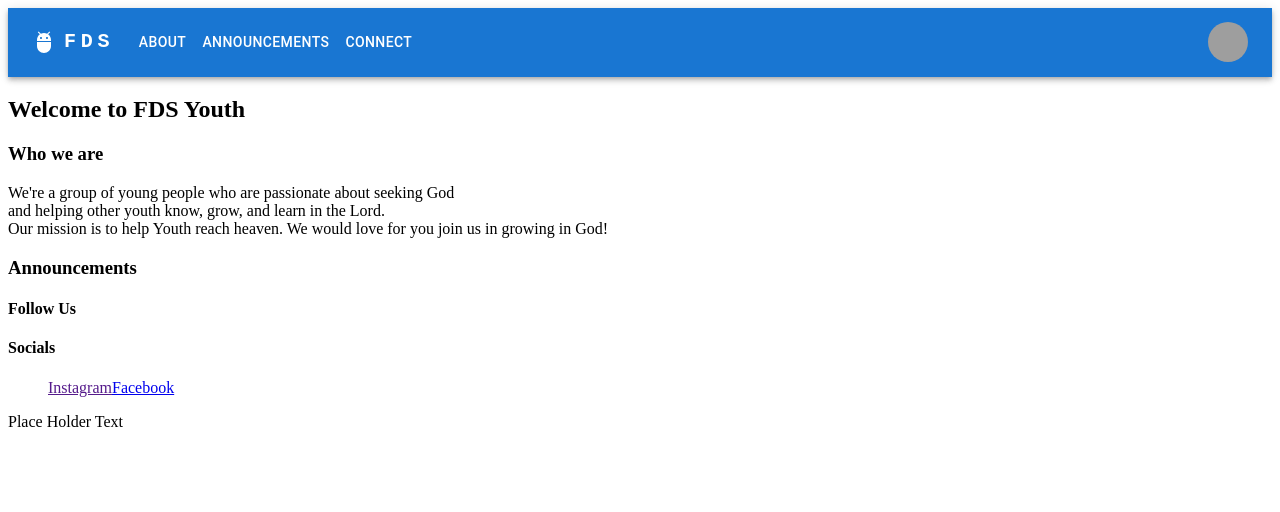
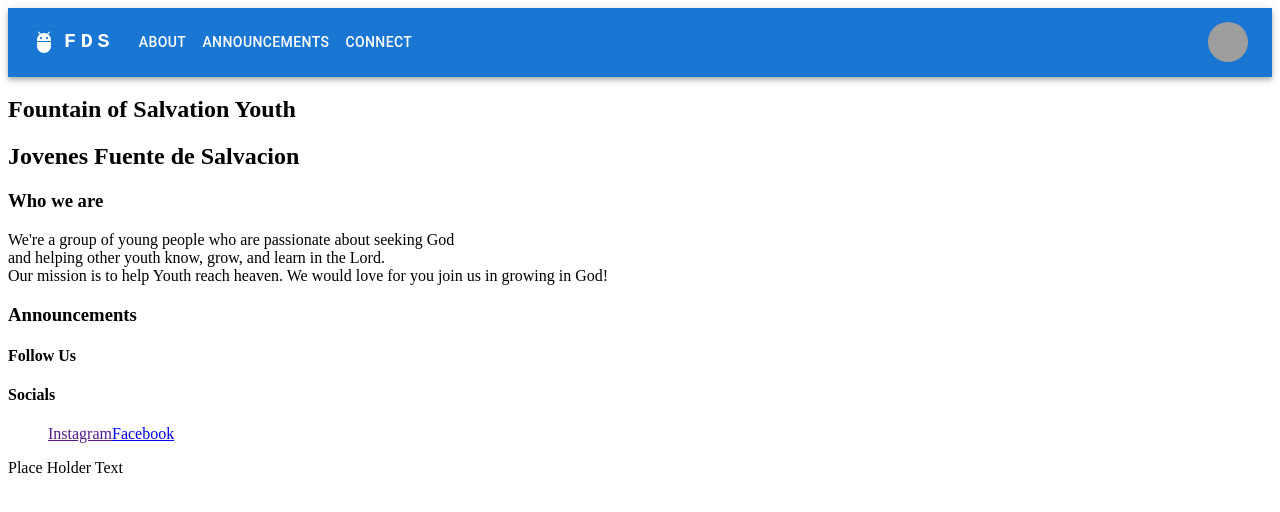
Before and after one commit to bsarango/fds_youth_site, a React (Vite) app: page / in a window 1280 px wide. Shown: the top 512 px of the page. Built offline with nearby package versions, Linux system fonts and the light colour scheme; grey boxes are pictures that could not be loaded.

Commit message:
h2 added in Home with class spa_subtitle; first h2 tag id changed to class eng_subtitle

```diff
--- a/src/components/Home.jsx
+++ b/src/components/Home.jsx
@@ -5,7 +5,8 @@ function Home(){
     return(
         <div>
             <Navbar/>
-            <h2 id="site_title">Welcome to FDS Youth</h2>
+            <h2 className="eng_subtitle">Fountain of Salvation Youth</h2>
+            <h2 classame="spa_subtitle">Jovenes Fuente de Salvacion</h2>
             <h3 className="bio_title">Who we are</h3>
             <p>
                 We're a group of young people who are passionate about seeking God <br></br>
```
